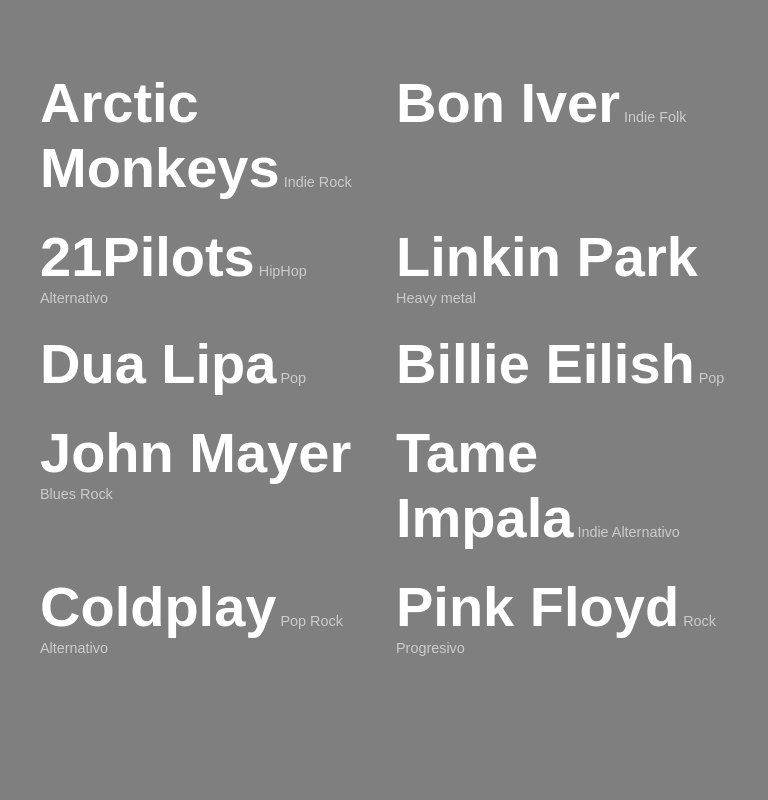
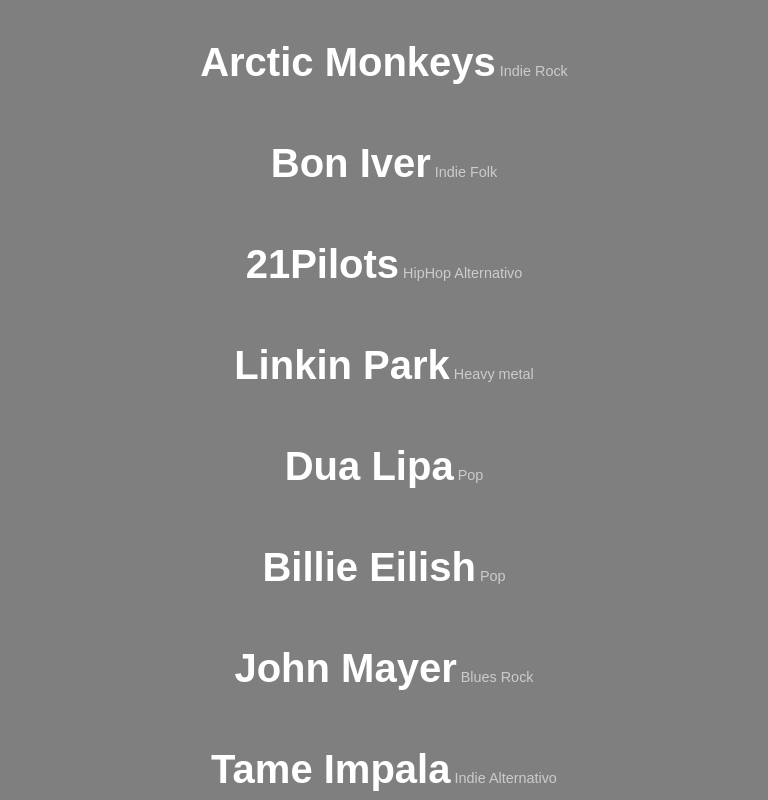
Before and after one commit to Laus-Fdz/trainee, a plain HTML site: page index.html in a window 768 px wide. Shown: the top 800 px of the page. Drawn offline with Linux system fonts and the light colour scheme.

Commit message:
cambios responsive

```diff
--- a/styles.css
+++ b/styles.css
@@ -28,7 +28,6 @@
     left: 0;
     height: 100%;
     width: 100%;
-
     background-size: cover;
     background-position: center;
     transition: transform 2s ease, background-image 0.5s ease;
@@ -78,15 +77,38 @@
     color: #fff;
 }
 
-.Bands-item.active{
+.Bands-item.active {
     opacity: 1;
-    transition: scale(1.1);
 }
 
 .Bands-item.inactive {
     opacity: 0.3;
 }
 
+
+
+/* Media Query para tablet (pantallas de 768px a 1024px) */
+@media (max-width: 1024px) {
+    .Pages {
+        padding: 30px;
+    }
+
+    .Bands {
+        grid-template-columns: repeat(2, 1fr); /* Dos columnas */
+        gap: 2.5rem;
+        margin: 50px;
+    }
+
+    .Bands-name {
+        font-size: 4.5rem; /* Ajusta el tamaño de la fuente para pantallas de tablet */
+    }
+
+    .Bands-category {
+        font-size: 0.9rem; /* Ajuste el tamaño de la categoría */
+    }
+}
+
+/* Media Query para móvil */
 @media (max-width: 768px) {
     .Pages {
         flex-direction: column;
@@ -108,39 +130,4 @@
         font-size: 2.5rem;
     }
 
-    .Background-container {
-        background-size: cover;
-        background-position: center;
-
-    }
 }
-
-/* Para pantallas entre 768px y 1024px (tablets en modo vertical y horizontal) */
-@media (max-width: 1024px) and (min-width: 768px) {
-    .Pages {
-        padding: 20px;
-    }
-
-    .Bands {
-        grid-template-columns: repeat(2, 1fr);
-        gap: 1.5rem;
-        margin: 50px 20px;
-    }
-
-    .Bands-item {
-        text-align: left;
-    }
-
-    .Bands-name {
-        font-size: 3.5rem;
-    }
-
-    .Bands-category {
-        font-size: 0.9rem;
-    }
-
-    .Background-container {
-        background-size: cover;
-        background-position: center;
-    }
-}
```
